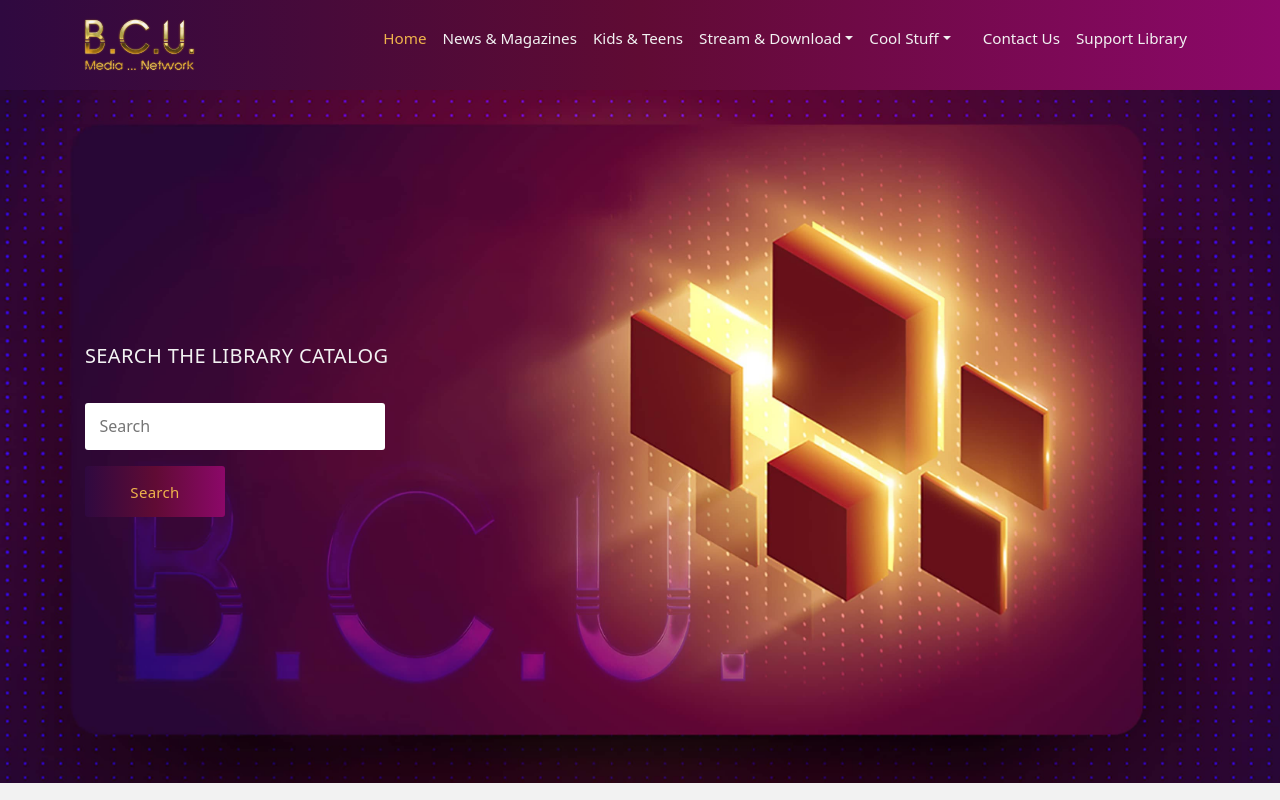
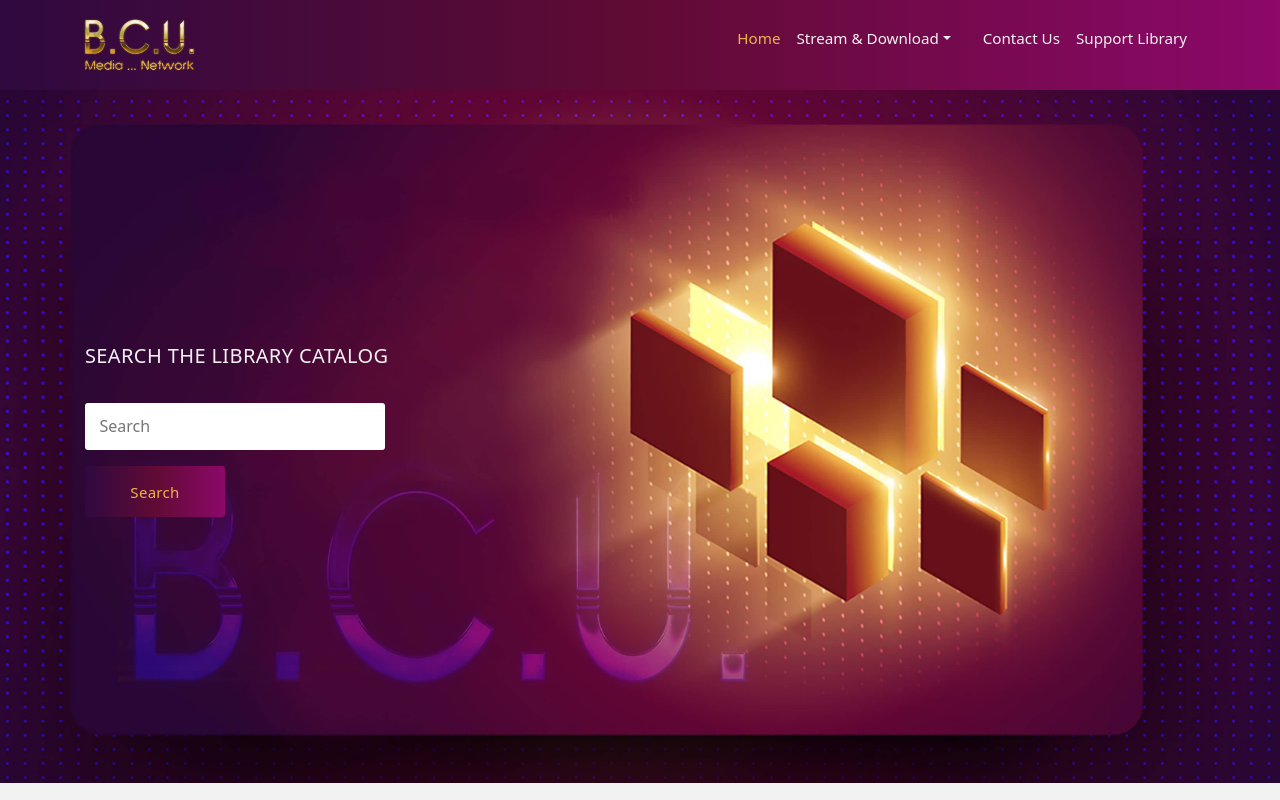
Before and after one commit to OptimusJc/bcu-library, a React (Create React App) app: page / in a window 1280 px wide. Shown: the top 800 px of the page. Built offline with nearby package versions, Linux system fonts and the light colour scheme; no server answers; the database is empty.

Commit message:
chore: Hide unimplemented nav links

```diff
--- a/src/components/header/Navigation.js
+++ b/src/components/header/Navigation.js
@@ -79,7 +79,7 @@
 											Home
 										</NavLink>
 									</li>
-									<li className="nav-item">
+									{/* <li className="nav-item">
 										<NavLink
 											to="/news-and-magazines"
 											className="nav-link"
@@ -100,7 +100,7 @@
 										>
 											Kids & Teens
 										</NavLink>
-									</li>
+									</li> */}
 
 									{/* stream and download link  */}
 									<li className="nav-item dropdown">
@@ -173,7 +173,7 @@
 										</ul>
 									</li>
 
-									<li className="nav-item dropdown">
+									{/* <li className="nav-item dropdown">
 										<NavLink
 											to="#"
 											className="nav-link dropdown-toggle"
@@ -214,7 +214,7 @@
 												</NavLink>
 											</li>
 										</ul>
-									</li>
+									</li> */}
 								</ul>
 
 								<ul className="navbar-nav">
```
